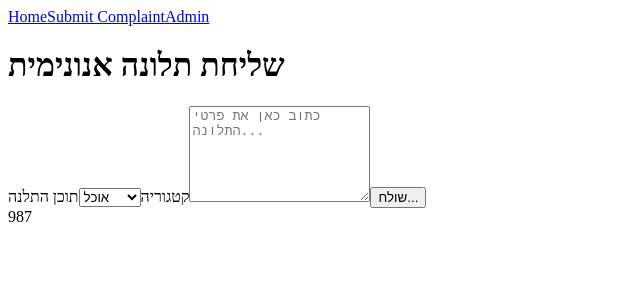
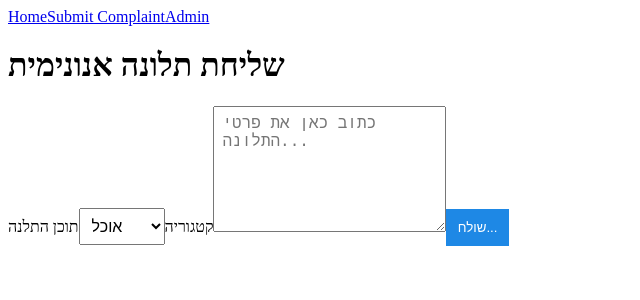
Before and after one commit to menachemhershkop/Comlaints_projects, a React (Vite) app in the folder client/: page /submit in a window 1280 px wide. Shown: the top 300 px of the page, without its empty margins (0-640 px from the left). Built offline with nearby package versions, Linux system fonts and the light colour scheme.

Commit message:
connect server to client

```diff
--- a/client/src/App.css
+++ b/client/src/App.css
@@ -0,0 +1,84 @@
+.complaints-table {
+    width: 100%;
+    border-collapse: collapse;
+    margin-top: 1rem;
+}
+
+.complaints-table th,
+.complaints-table td {
+    border: 1px solid #ccc;
+    padding: 0.5rem;
+    text-align: left;
+}
+
+.filters {
+    margin-bottom: 1rem;
+}
+
+.admin-complaints-page {
+  max-width: 800px;
+  margin: 2rem auto;
+  text-align: center;
+}
+.admin-login-page{
+    background: gray;
+    display: flex;
+    flex-direction: column;
+    justify-content: center;
+    align-content: center;
+}
+.admin-login-page input {
+    width: 20%;
+    padding: 0.5rem;
+    margin-bottom: 1rem;
+}
+
+.admin-login-page button {
+    padding: 0.7rem 1rem;
+    background: #1e88e5;
+  color: white;
+  border: none;
+  cursor: pointer;
+}
+
+.error-message {
+  color: red;
+  margin-bottom: 1rem;
+}
+.submit-page {
+  max-width: 600px;
+  margin: 0 auto;
+}
+
+.submit-page form {
+  display: flex;
+  flex-direction: column;
+  gap: 1rem;
+}
+
+textarea, select {
+  padding: 0.5rem;
+  font-size: 1rem;
+}
+
+button {
+  padding: 0.7rem;
+  background: #1e88e5;
+  color: white;
+  border: none;
+  cursor: pointer;
+}
+
+button:disabled {
+  background: #999;
+}
+
+.success-message {
+  background: #d4edda;
+  padding: 0.7rem;
+  margin-bottom: 1rem;
+}
+
+.error-message {
+  color: red;
+}
--- a/client/src/api/complaintsApi.js
+++ b/client/src/api/complaintsApi.js
@@ -1,15 +1,24 @@
 import axios from "axios";
 
 const API = axios.create({
-  baseURL: "http://localhost:5000/api"
+  baseURL: "http://localhost:8080/api"
 });
 
-export const createComplaint = (data) => {
-  return API.post("/complaints", data);
+ export async function  adminConnect(data) {
+  return await axios.post("http://localhost:8080/api/admin/login", data);
+};
+export async function createComplaint(data){
+  console.log(data);
+
+  return await axios.post("http://localhost:8080/api/complaints", data);
+
+
 };
 
 export const getAllComplaints = (token) => {
   return axios.get("/admin/complaints", {
-    headers: { Authorization: `Bearer ${token}` }
+    headers: { authorization: ` ${token}` }
   });
 };
+
+//
--- a/client/src/component/ComplaintForm.jsx
+++ b/client/src/component/ComplaintForm.jsx
@@ -1,9 +1,74 @@
-import React from 'react'
+import React, { useState } from 'react'
+import { useNavigate } from 'react-router';
+import { createComplaint } from '../api/complaintsApi';
 
 function ComplaintForm() {
+ const navigate = useNavigate();
+    const [formData, setFormData] = useState({
+        category:' אוכל',
+        content:''
+    });
+    const [loading, setLoading] = useState(false);
+    const [success, setSuccess] = useState(false);
+    const [error, setError] = useState('');
+    const MIN_LENGTH=10;
+
+    const handleChange= (e)=>{
+        const {name, value} = e.target;
+
+        setFormData((prev) =>({
+            ...prev,
+            [name]:value
+        }));
+    };
+    const handleSubmit = async (e)=>{
+        e.preventDefault();
+        setError("");
+
+        if (formData.content.trim().length< MIN_LENGTH){
+            setError(`יש להזין לפחות ${MIN_LENGTH} תווים`);
+            return;
+        }
+        try {
+            setLoading(true);
+            console.log(12345);
+            await createComplaint(formData);
+
+            setSuccess(true);
+            setFormData({
+                category:'אוכל',
+                content:""
+            });
+            setTimeout(()=>{
+                navigate('/')
+            }, 2000)
+        } catch(err){
+            setError('אירעה שגיאה במהלך שליחת התלונה');
+
+        } finally {
+            setLoading(false)
+        }
+    };
   return (
-    <div>
+    <div className='submit-Page'>
+        <h1>שליחת תלונה אנונימית</h1>
+      {success && (<div className='success-message'>התלונה נשלחה בהצלחה!</div>)}
+      <form onSubmit={handleSubmit}>
+        <label>קטגוריה</label>
+        <select name="category" value={formData.category} onChange={handleChange}>
+            <option value="אוכל">אוכל</option>
+            <option value="ציוד">ציוד</option>
+            <option value="פקודות">פקודות</option>
+            <option value="אחר">אחר</option>
+        </select>
+        <label>תוכן התלנה</label>
+        <textarea name="content" value={formData.content} onChange={handleChange} rows='6' placeholder='כתוב כאן את פרטי התלונה...'></textarea>
 
+        {error && <div className='error-message'>{error}</div>}
+        <button type='submit' disabled={loading}>
+            {loading ? 'שלח תלונה': 'שולח...'}
+        </button>
+      </form>
     </div>
   )
 }
--- a/client/src/pages/AdminComplaintsPage.jsx
+++ b/client/src/pages/AdminComplaintsPage.jsx
@@ -1,5 +1,5 @@
 import React, { useEffect, useState } from 'react'
-import { getAllComplaints } from '../api/complaintsApi';
+// import { getAllComplaints } from '../api/complaintsApi';
 
 function AdminComplaintsPage() {
     const [complaints, setComplaints] = useState([]);
--- a/client/src/pages/AdminLoginPage.jsx
+++ b/client/src/pages/AdminLoginPage.jsx
@@ -1,6 +1,6 @@
 import React, { useState } from 'react'
 import { useNavigate } from 'react-router'
-import { createComplaint } from '../api/complaintsApi';
+import { adminConnect } from '../api/complaintsApi';
 
 function AdminLoginPage() {
     const navigate = useNavigate();
@@ -18,7 +18,7 @@ function AdminLoginPage() {
         }
         try{
             setLoading(true);
-            const res = await createComplaint({password})
+            const res = await adminConnect({password})
             localStorage.setItem('admintoken', res.data.token)
             navigate('/admin/complaints')
         } catch (err){
--- a/client/src/pages/SubmitComplaintPage.jsx
+++ b/client/src/pages/SubmitComplaintPage.jsx
@@ -1,74 +1,14 @@
 import React, { useState } from 'react'
 import { useNavigate } from 'react-router'
 import { createComplaint } from '../api/complaintsApi';
+import ComplaintForm from '../component/ComplaintForm';
 
 function SubmitComplaintPage() {
-    const navigate = useNavigate();
-    const [formData, setFormData] = useState({
-        category:' אוכל',
-        content:''
-    });
-    const [loading, setLoading] = useState(false);
-    const [success, setSuccess] = useState(false);
-    const [error, setError] = useState('');
-    const MIN_LENGTH=10;
 
-    const handleChange= (e)=>{
-        const {name, value} = e.target;
-
-        setFormData((prev) =>({
-            ...prev,
-            [name]:value
-        }));
-    };
-    const handleSubmit = async (e)=>{
-        e.preventDefault();
-        setError("");
-
-        if (formData.content.trim().length< MIN_LENGTH){
-            setError(`יש להזין לפחות ${MIN_LENGTH} תווים`);
-            return;
-        }
-        try {
-            setLoading(true);
-            await createComplaint(formData);
-
-            setSuccess(true);
-            setFormData({
-                category:'אוכל',
-                content:""
-            });
-            setTimeout(()=>{
-                navigate('/')
-            }, 2000)
-        } catch(err){
-            setError('אירעה שגיאה במהלך שליחת התלונה');
-
-        } finally {
-            setLoading(false)
-        }
-    };
   return (
     <div className='submit-Page'>
-        <h1>שליחת תלונה אנונימית</h1>
-      {success && (<div className='success-message'>התלונה נשלחה בהצלחה!</div>)}
-      <form onSubmit={handleSubmit}>
-        <label>קטגוריה</label>
-        <select name="category" value={formData.category} onChange={handleChange}>
-            <option value="אוכל">אוכל</option>
-            <option value="ציוד">ציוד</option>
-            <option value="פקודות">פקודות</option>
-            <option value="אחר">אחר</option>
-        </select>
-        <label>תוכן התלנה</label>
-        <textarea name="content" value={formData.content} onChange={handleChange} rows='6' placeholder='כתוב כאן את פרטי התלונה...'></textarea>
+        <ComplaintForm></ComplaintForm>
 
-        {error && <div className='error-message'>{error}</div>}
-        <button type='submit' disabled={loading}>
-            {loading ? 'שלח תלונה': 'שולח...'}
-        </button>
-      </form>
-      987
     </div>
   )
 }
```
Also changed, not shown: 1 other file (tests, documents, lock files or other folders).
